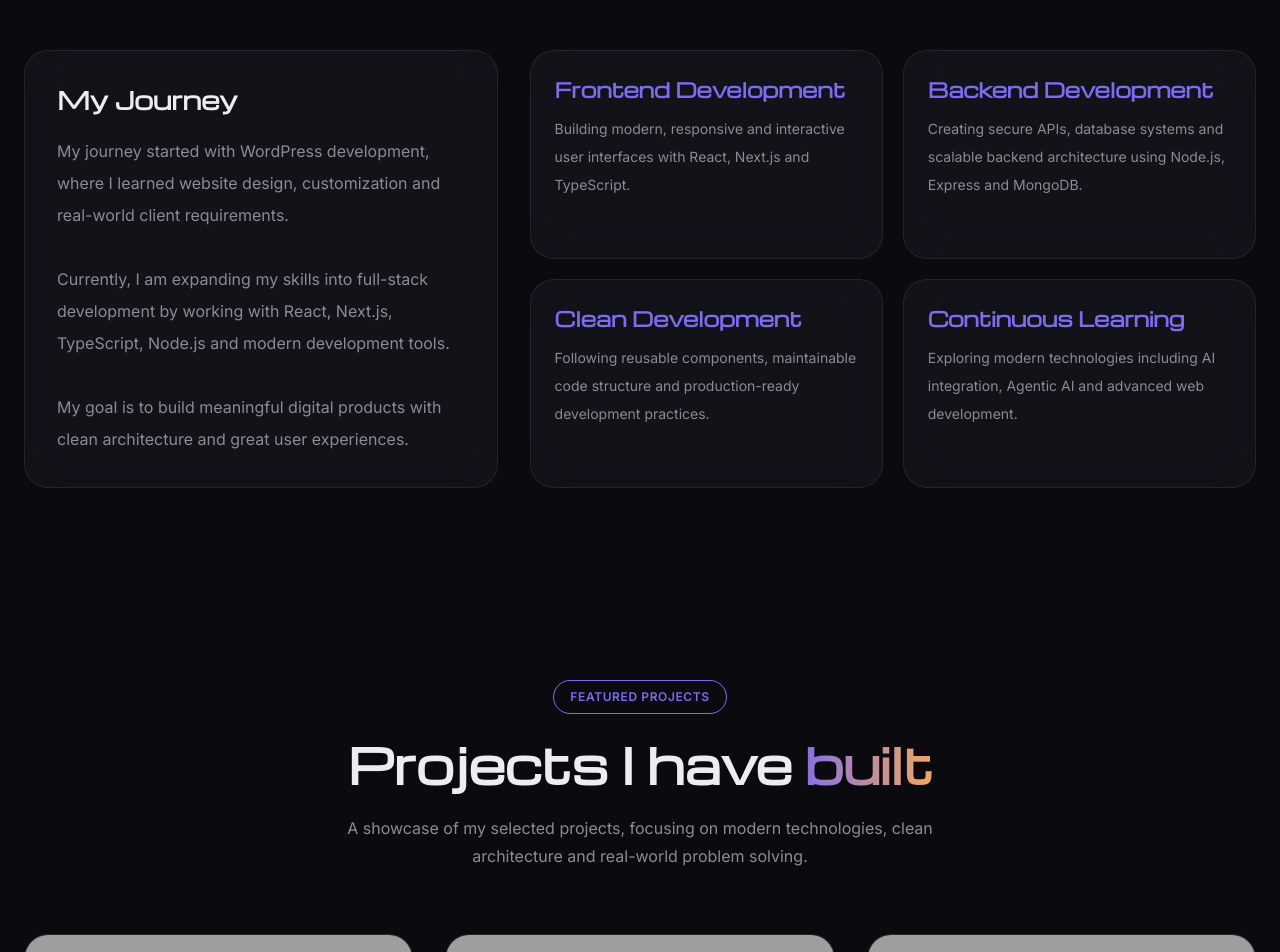
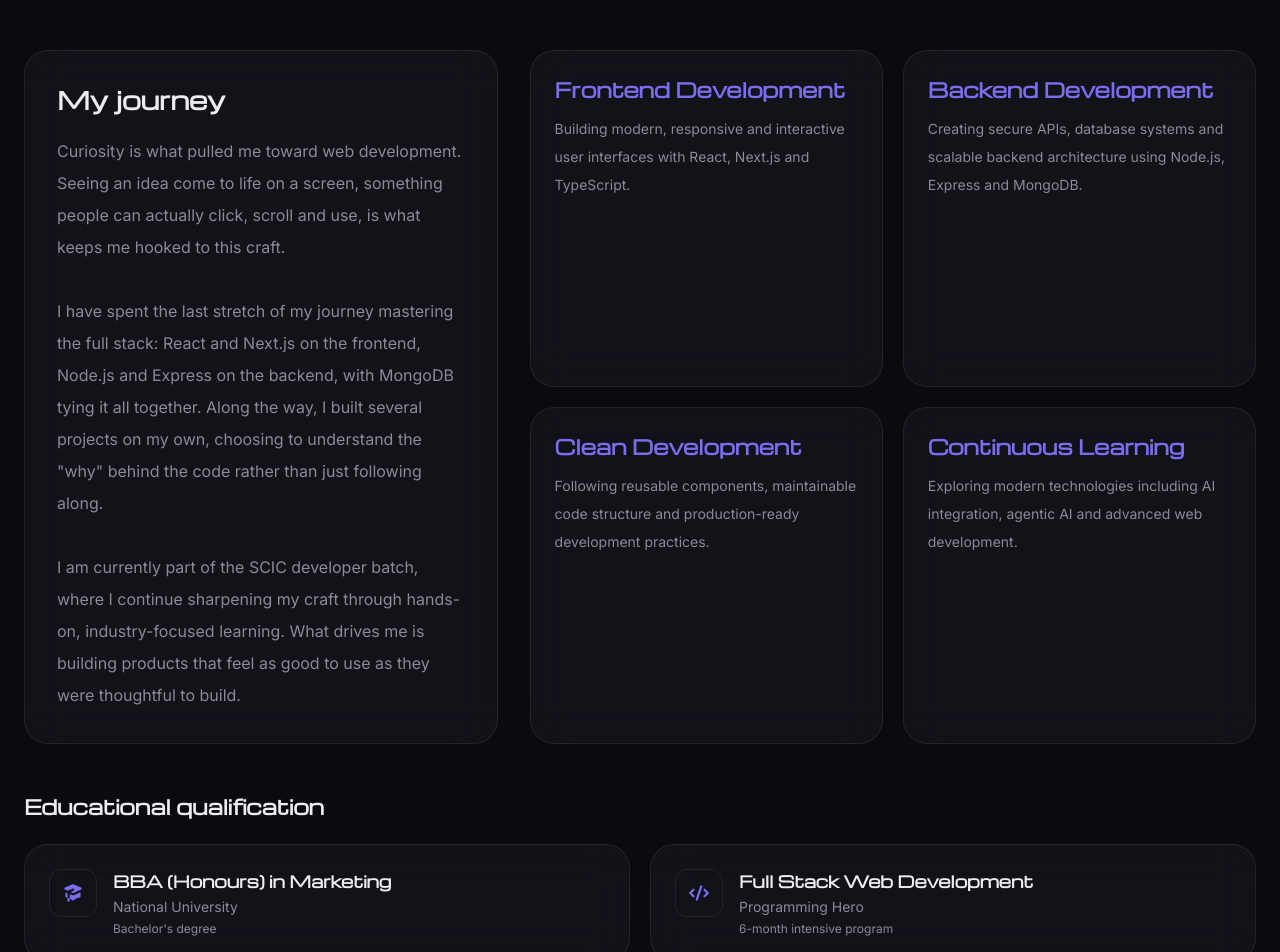
Before and after one commit to HasanMohammodZakaria/personal-portfolio, a Next.js app: page / in a window 1280 px wide. Shown: the part 1120-2072 px from the top of the page. Built offline with nearby package versions, Linux system fonts and the light colour scheme; grey boxes are pictures that could not be loaded.

Commit message:
redesign about section

```diff
--- a/src/components/home/About.tsx
+++ b/src/components/home/About.tsx
@@ -1,282 +1,167 @@
 "use client";
 
-
-import {
-  motion,
-} from "framer-motion";
-
+import { motion, type Variants } from "framer-motion";
+import { HiAcademicCap, HiCode } from "react-icons/hi";
 
 import SectionHeading from "@/components/ui/SectionHeading";
-
 import GlassCard from "@/components/ui/GlassCard";
 
-
-
 const focusAreas = [
-
   {
     title: "Frontend Development",
-
     description:
       "Building modern, responsive and interactive user interfaces with React, Next.js and TypeScript.",
   },
-
-
   {
     title: "Backend Development",
-
     description:
       "Creating secure APIs, database systems and scalable backend architecture using Node.js, Express and MongoDB.",
   },
-
-
   {
     title: "Clean Development",
-
     description:
       "Following reusable components, maintainable code structure and production-ready development practices.",
   },
-
-
   {
     title: "Continuous Learning",
-
     description:
-      "Exploring modern technologies including AI integration, Agentic AI and advanced web development.",
+      "Exploring modern technologies including AI integration, agentic AI and advanced web development.",
   },
-
 ];
 
+const education = [
+  {
+    icon: HiAcademicCap,
+    title: "BBA (Honours) in Marketing",
+    place: "National University",
+    period: "Bachelor's degree",
+  },
+  {
+    icon: HiCode,
+    title: "Full Stack Web Development",
+    place: "Programming Hero",
+    period: "6-month intensive program",
+  },
+];
 
+const cardVariants: Variants = {
+  hidden: { opacity: 0, y: 24 },
+  show: (i: number) => ({
+    opacity: 1,
+    y: 0,
+    transition: { duration: 0.5, delay: i * 0.1, ease: [0.25, 0.1, 0.25, 1] },
+  }),
+};
 
-export default function About(){
-
-
+export default function About() {
   return (
-
-    <section
-      id="about"
-      className="
-        section-padding
-      "
-    >
-
-
-      <div
-        className="
-          mx-auto
-          max-w-7xl
-          px-6
-        "
-      >
-
-
+    <section id="about" className="scroll-mt-24 section-padding">
+      <div className="mx-auto max-w-7xl px-6">
         <SectionHeading
-
-          badge="About Me"
-
+          badge="About me"
           title="Creating modern web solutions with"
-
           highlight="passion & purpose"
-
           description="
-            I am Hasan Mohammod Zakaria,
-            a Full Stack Developer focused on building
-            scalable, user-friendly and production-ready
+            I am Hasan Mohammod Zakaria, a full stack developer in the making,
+            focused on building scalable, user-friendly and production-ready
             web applications.
           "
-
         />
 
+        <div className="mt-16 grid gap-8 lg:grid-cols-5">
+          {/* Main Story */}
+          <motion.div
+            className="lg:col-span-2"
+            initial={{ opacity: 0, x: -30 }}
+            whileInView={{ opacity: 1, x: 0 }}
+            viewport={{ once: true }}
+          >
+            <GlassCard className="h-full p-8">
+              <h3 className="text-2xl font-semibold">My journey</h3>
 
-
-        <div
-          className="
-            mt-16
-            grid
-            gap-8
-            lg:grid-cols-5
-          "
-        >
-
-
-
-          {/* Main Story */}
-
-          <motion.div
-
-            className="
-              lg:col-span-2
-            "
-
-            initial={{
-              opacity:0,
-              x:-30,
-            }}
-
-            whileInView={{
-              opacity:1,
-              x:0,
-            }}
-
-            viewport={{
-              once:true,
-            }}
-
-          >
-
-            <GlassCard
-              className="
-                h-full
-                p-8
-              "
-            >
-
-              <h3
-                className="
-                  text-2xl
-                  font-semibold
-                "
-              >
-
-                My Journey
-
-              </h3>
-
-
-              <p
-                className="
-                  mt-5
-                  leading-8
-                  text-muted
-                "
-              >
-
-                My journey started with WordPress
-                development, where I learned website
-                design, customization and real-world
-                client requirements.
+              <p className="mt-5 leading-8 text-muted">
+                Curiosity is what pulled me toward web development. Seeing an
+                idea come to life on a screen, something people can actually
+                click, scroll and use, is what keeps me hooked to this craft.
 
                 <br />
                 <br />
 
-                Currently, I am expanding my skills
-                into full-stack development by working
-                with React, Next.js, TypeScript,
-                Node.js and modern development tools.
+                I have spent the last stretch of my journey mastering the
+                full stack: React and Next.js on the frontend, Node.js and
+                Express on the backend, with MongoDB tying it all together.
+                Along the way, I built several projects on my own, choosing
+                to understand the &quot;why&quot; behind the code rather than
+                just following along.
 
                 <br />
                 <br />
 
-                My goal is to build meaningful
-                digital products with clean architecture
-                and great user experiences.
-
+                I am currently part of the SCIC developer batch, where I continue sharpening
+                my craft through hands-on, industry-focused learning. What
+                drives me is building products that feel as good to use as
+                they were thoughtful to build.
               </p>
-
-
             </GlassCard>
-
-
           </motion.div>
 
-
-
-
-
           {/* Focus Cards */}
-
-          <div
-            className="
-              grid
-              gap-5
-              sm:grid-cols-2
-              lg:col-span-3
-            "
+          <div className="grid gap-5 sm:grid-cols-2 lg:col-span-3">
+            {focusAreas.map((item, index) => (
+              <motion.div
+                key={item.title}
+                custom={index}
+                variants={cardVariants}
+                initial="hidden"
+                whileInView="show"
+                viewport={{ once: true }}
               >
-
-            {
-              focusAreas.map(
-                (item,index)=>(
-
-                <motion.div
-
-                  key={item.title}
-
-                  initial={{
-                    opacity:0,
-                    y:30,
-                  }}
-
-                  whileInView={{
-                    opacity:1,
-                    y:0,
-                  }}
-
-                  viewport={{
-                    once:true,
-                  }}
-
-                  transition={{
-                    delay:index * 0.1,
-                  }}
-
-                >
-
-                  <GlassCard
-                    className="
-                      h-full
-                      p-6
-                    "
-                  >
-
-                    <h3
-                      className="
-                        text-xl
-                        font-semibold
-                        text-primary
-                      "
-                    >
-
+                <GlassCard className="h-full p-6">
+                  <h3 className="text-xl font-semibold text-primary">
                     {item.title}
-
                   </h3>
-
-
-                    <p
-                      className="
-                        mt-3
-                        text-sm
-                        leading-7
-                        text-muted
-                      "
-                    >
-
+                  <p className="mt-3 text-sm leading-7 text-muted">
                     {item.description}
-
                   </p>
-
-
                 </GlassCard>
-
-
               </motion.div>
-
-              ))
-            }
-
-
+            ))}
+          </div>
         </div>
 
+        {/* Education */}
+        <div className="mt-12">
+          <h3 className="text-xl font-semibold">Educational qualification</h3>
 
+          <div className="mt-6 grid gap-5 sm:grid-cols-2">
+            {education.map((item, index) => {
+              const Icon = item.icon;
+              return (
+                <motion.div
+                  key={item.title}
+                  custom={index}
+                  variants={cardVariants}
+                  initial="hidden"
+                  whileInView="show"
+                  viewport={{ once: true }}
+                >
+                  <GlassCard className="flex h-full items-start gap-4 p-6">
+                    <div className="rounded-xl border border-border-default p-3 text-primary">
+                      <Icon size={22} />
                     </div>
 
-
+                    <div>
+                      <h4 className="font-semibold">{item.title}</h4>
+                      <p className="mt-1 text-sm text-muted">{item.place}</p>
+                      <p className="mt-1 text-xs text-muted">{item.period}</p>
                     </div>
-
-
+                  </GlassCard>
+                </motion.div>
+              );
+            })}
+          </div>
+        </div>
+      </div>
     </section>
-
   );
-
 }
```
Lines whose indentation alone changed are shown as unchanged.
